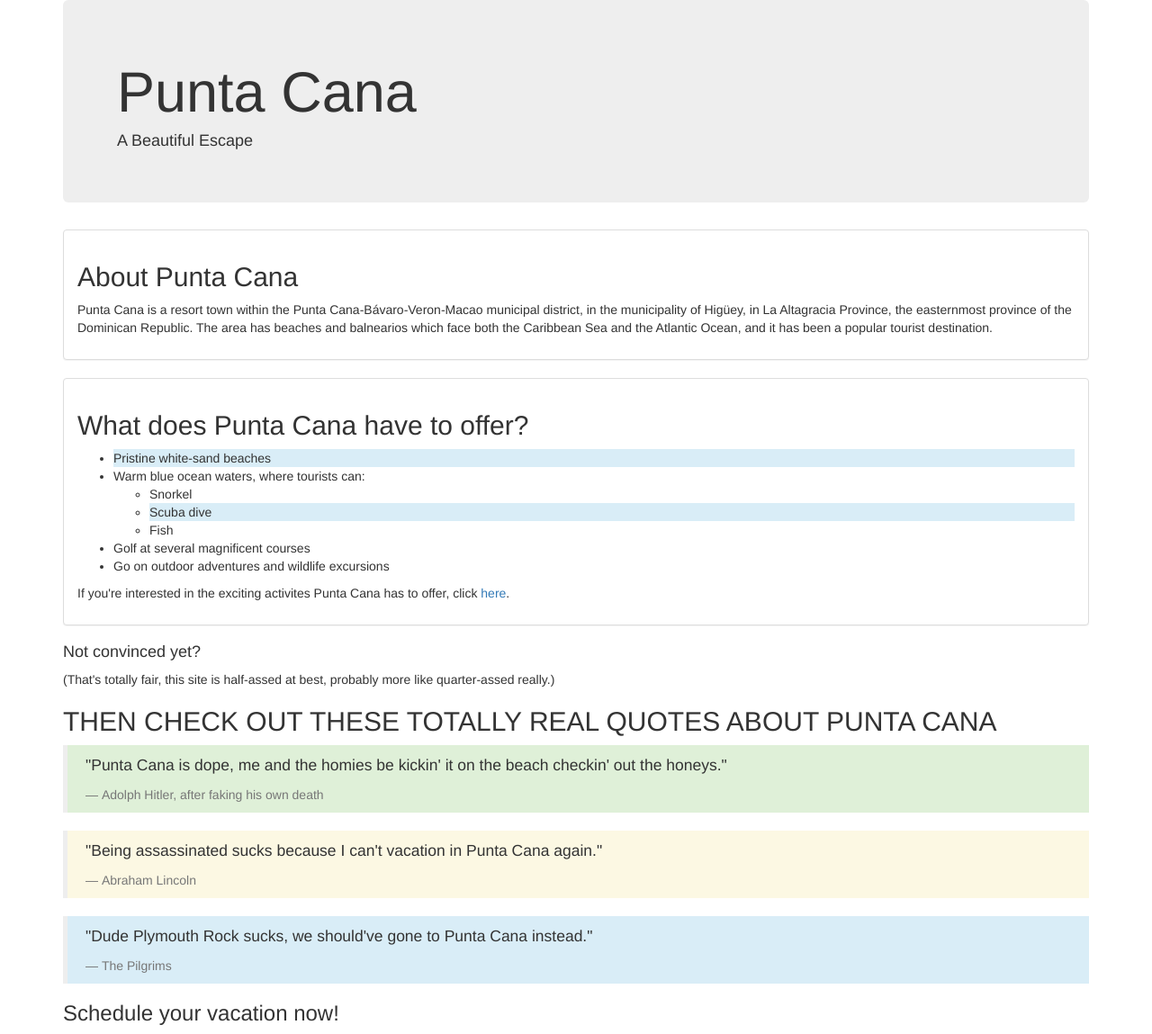
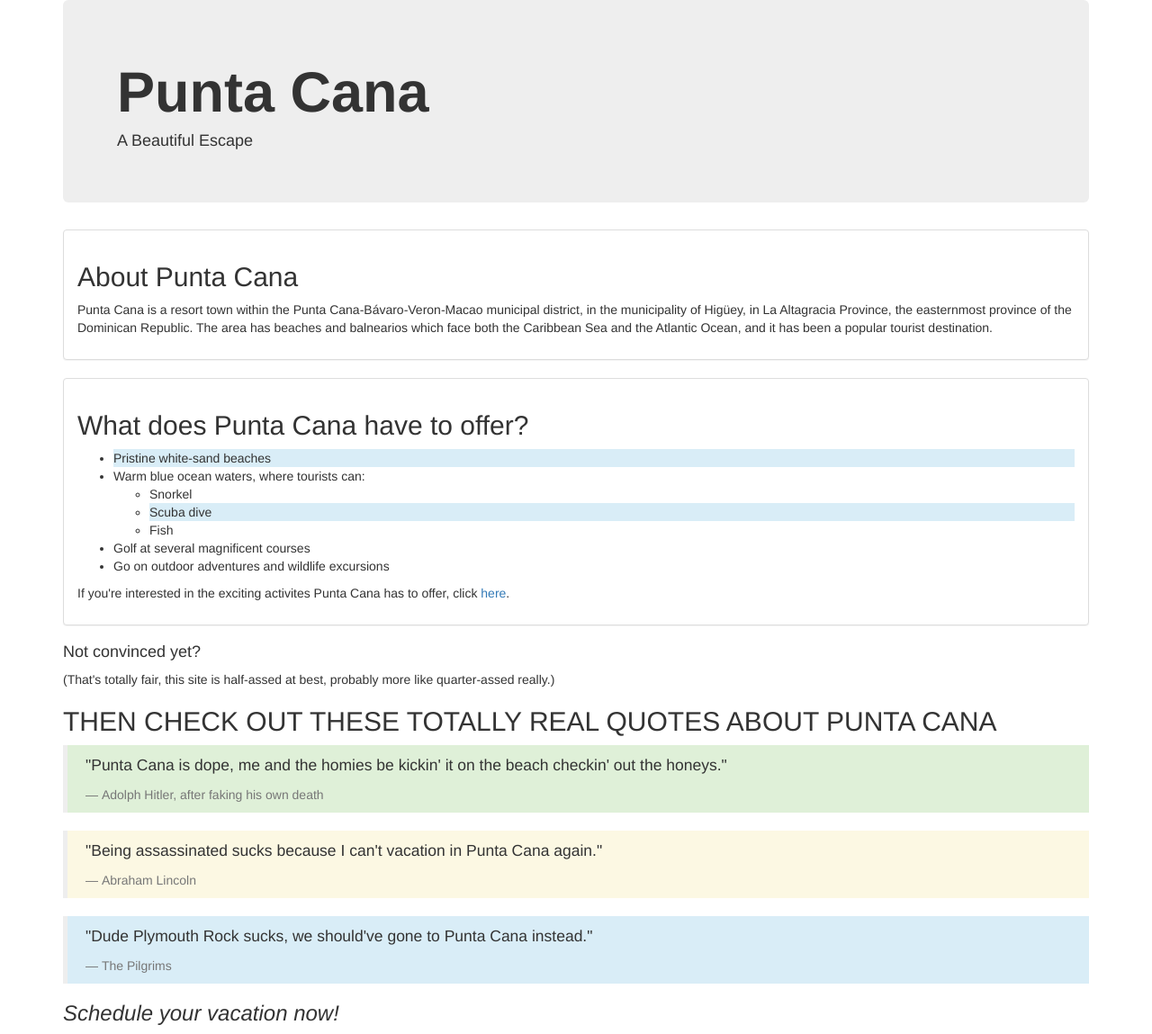
Before and after one commit to kirkm03/vacation-site, a plain HTML site: page index.html in a window 1280 px wide. Shown: the whole page at 90% size. Drawn offline with Linux system fonts and the light colour scheme.

Commit message:
Add css styling to h1 and h3

```diff
--- /dev/null
+++ b/css/styles.css
@@ -0,0 +1,6 @@
+h1 {
+  font-weight: bold;
+}
+h3 {
+  font-style: italic;
+}
--- a/index.html
+++ b/index.html
@@ -1,8 +1,9 @@
 <!DOCTYPE html>
 <html>
   <head>
+    <link href="css/bootstrap.css" rel="stylesheet" type="text/css">
+    <link href="css/styles.css" rel="stylesheet" type="text/css">
     <title>Punta Cana</title>
-    <link href="css/bootstrap.css" rel="stylesheet" type="text/css">
   </head>
   <body>
     <div class="container">
```
